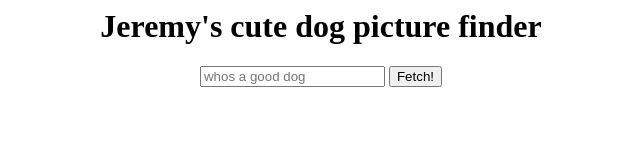
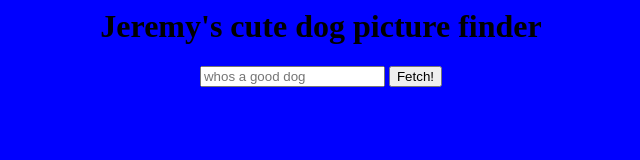
Before and after one commit to taubman33/taubman33.github.io, a plain HTML site: page index.html in a window 1280 px wide. Shown: the whole page, without its empty margins (319-959 px from the left). Drawn offline with nearby package versions, Linux system fonts and the light colour scheme; no server answers.

Commit message:
change background

```diff
--- a/style.css
+++ b/style.css
@@ -1,3 +1,4 @@
 body {
-    text-align: center
+    text-align: center;
+    background-color: blue
 }
```
